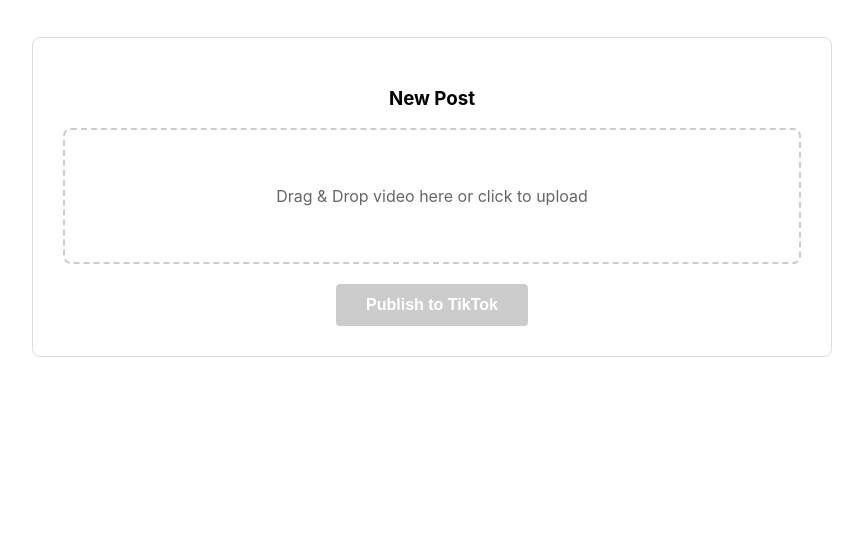
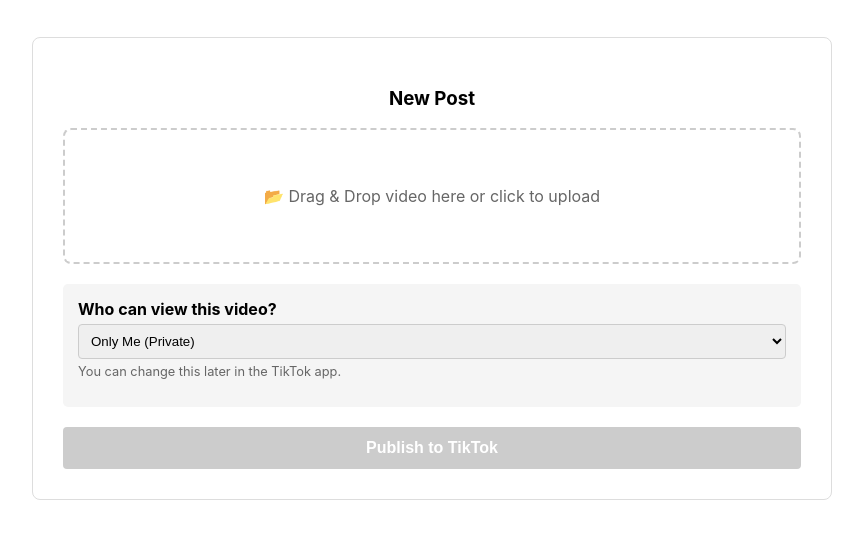
Before and after one commit to Yolsons/ig-callback, a plain HTML site: page dashboard.html in a window 1280 px wide. Shown: the part 133-672 px from the top of the page, without its empty margins (208-1071 px from the left). Drawn offline with Linux system fonts and the light colour scheme.

Commit message:
Enhance upload area and add privacy settings

```diff
--- a/dashboard.html
+++ b/dashboard.html
@@ -10,10 +10,15 @@
         .user-info { display: flex; align-items: center; gap: 10px; }
         .avatar { width: 40px; height: 40px; background: #ddd; border-radius: 50%; }
         .card { border: 1px solid #ddd; border-radius: 8px; padding: 30px; text-align: center; }
-        .upload-area { border: 2px dashed #ccc; padding: 40px; margin-bottom: 20px; border-radius: 8px; color: #666; }
-        .btn { background: #FE2C55; color: #fff; border: none; padding: 12px 30px; font-size: 16px; border-radius: 4px; cursor: pointer; font-weight: bold; }
+        .upload-area { border: 2px dashed #ccc; padding: 40px; margin-bottom: 20px; border-radius: 8px; color: #666; cursor: pointer; }
+        .upload-area:hover { background-color: #f9f9f9; }
+        .btn { background: #FE2C55; color: #fff; border: none; padding: 12px 30px; font-size: 16px; border-radius: 4px; cursor: pointer; font-weight: bold; width: 100%; }
         .btn:disabled { background: #ccc; cursor: not-allowed; }
         .success-msg { color: green; font-weight: bold; display: none; margin-top: 20px; }
+
+        .settings-box { text-align: left; margin: 20px 0; background: #f5f5f5; padding: 15px; border-radius: 5px; }
+        label { display: block; font-weight: bold; margin-bottom: 5px; }
+        select { width: 100%; padding: 8px; border: 1px solid #ccc; border-radius: 4px; }
     </style>
 </head>
 <body>
@@ -29,29 +34,44 @@
     <div class="card">
         <h3>New Post</h3>
         <div class="upload-area" onclick="document.getElementById('file').click()">
-            <p>Drag & Drop video here or click to upload</p>
+            <p>📂 Drag & Drop video here or click to upload</p>
             <input type="file" id="file" style="display: none" onchange="enableBtn()">
+        </div>
+
+        <!-- NEW PRIVACY SETTINGS BLOCK -->
+        <div class="settings-box">
+            <label>Who can view this video?</label>
+            <select id="privacy">
+                <option value="PUBLIC">Everyone (Public)</option>
+                <option value="FRIENDS">Friends Only</option>
+                <option value="SELF_ONLY" selected>Only Me (Private)</option>
+            </select>
+            <p style="font-size: 0.8em; color: #666; margin-top: 5px;">
+                You can change this later in the TikTok app.
+            </p>
         </div>
 
         <button id="pubBtn" class="btn" onclick="fakePublish()" disabled>Publish to TikTok</button>
 
-        <p id="msg" class="success-msg">✅ Video successfully published to TikTok!</p>
+        <p id="msg" class="success-msg">✅ Video successfully sent to TikTok!</p>
     </div>
 
     <script>
         function enableBtn() {
             document.getElementById('pubBtn').disabled = false;
-            document.querySelector('.upload-area p').innerText = "Video selected: 1916297861245508.mp4";
+            document.querySelector('.upload-area p').innerText = "✅ Video selected: 1916297861245508.mp4";
         }
 
         function fakePublish() {
             var btn = document.getElementById('pubBtn');
-            btn.innerText = "Publishing...";
+            var privacy = document.getElementById('privacy').value;
+
+            btn.innerText = "Uploading to TikTok (" + privacy + ")...";
             btn.disabled = true;
 
             // Имитация загрузки (2 секунды)
             setTimeout(function() {
-                btn.innerText = "Publish to TikTok";
+                btn.innerText = "Published";
                 document.getElementById('msg').style.display = 'block';
             }, 2000);
         }
```
